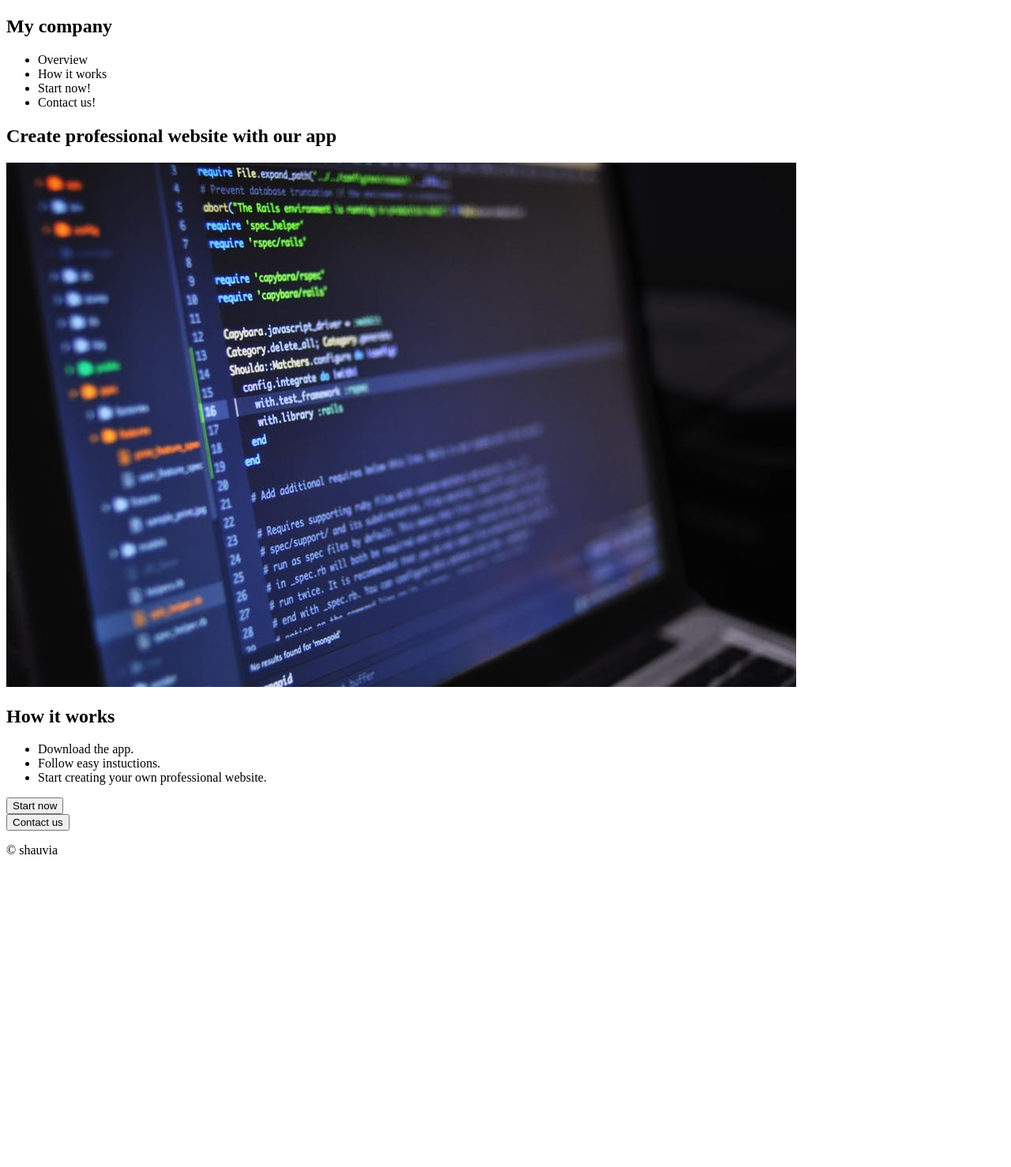
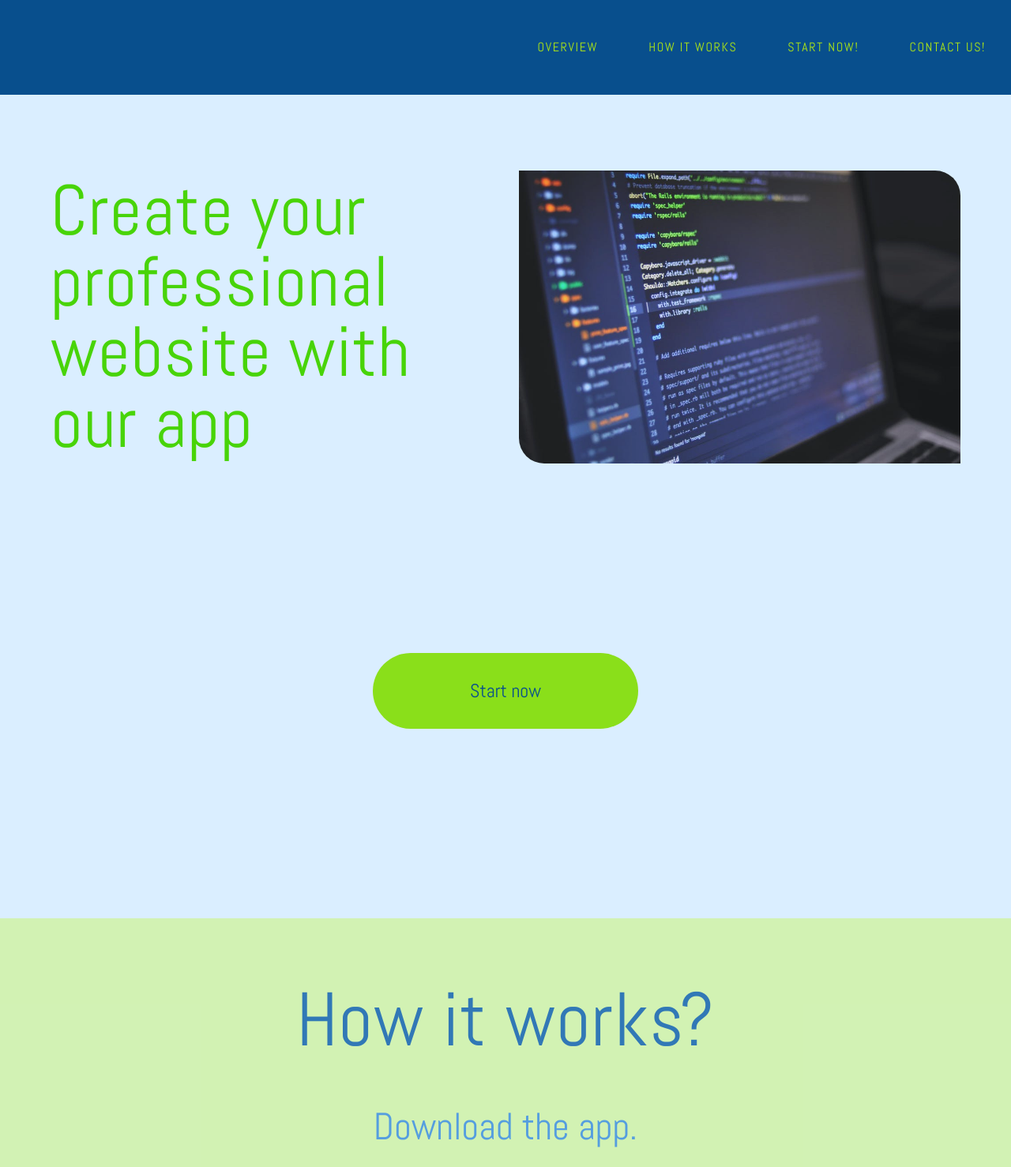
Before and after one commit to shauvia/landing-page, a plain HTML site: page index.html in a window 1280 px wide. Shown: the top 1478 px of the page at 79% size. Before the commit the page ends 1102 px from the top, so only its background shows below. Drawn offline with Linux system fonts and the light colour scheme.

Commit message:
css done, html almost done

```diff
--- /dev/null
+++ b/css/reset.css
@@ -0,0 +1,48 @@
+/* http://meyerweb.com/eric/tools/css/reset/
+   v2.0 | 20110126
+   License: none (public domain)
+*/
+
+html, body, div, span, applet, object, iframe,
+h1, h2, h3, h4, h5, h6, p, blockquote, pre,
+a, abbr, acronym, address, big, cite, code,
+del, dfn, em, img, ins, kbd, q, s, samp,
+small, strike, strong, sub, sup, tt, var,
+b, u, i, center,
+dl, dt, dd, ol, ul, li,
+fieldset, form, label, legend,
+table, caption, tbody, tfoot, thead, tr, th, td,
+article, aside, canvas, details, embed,
+figure, figcaption, footer, header, hgroup,
+menu, nav, output, ruby, section, summary,
+time, mark, audio, video {
+	margin: 0;
+	padding: 0;
+	border: 0;
+	font-size: 100%;
+	font: inherit;
+	vertical-align: baseline;
+}
+/* HTML5 display-role reset for older browsers */
+article, aside, details, figcaption, figure,
+footer, header, hgroup, menu, nav, section {
+	display: block;
+}
+body {
+	line-height: 1;
+}
+ol, ul {
+	list-style: none;
+}
+blockquote, q {
+	quotes: none;
+}
+blockquote:before, blockquote:after,
+q:before, q:after {
+	content: '';
+	content: none;
+}
+table {
+	border-collapse: collapse;
+	border-spacing: 0;
+}
--- a/css/styles.css
+++ b/css/styles.css
@@ -0,0 +1,155 @@
+body {
+  width: auto;
+  background-color: rgb(218, 238, 255);
+  font-family: 'Abel', sans-serif;
+  font-size: 16px;
+}
+
+nav {
+  display: flex;
+  flex-direction: row;
+  background-color: rgb(8, 79, 141);
+  height: 15vh;
+}
+
+nav > ul {
+  width: 100%;
+  display: flex;
+  text-transform: uppercase;
+  color: rgb(174, 230, 20);
+  font-size: 1em;
+  justify-content: flex-end;
+  list-style: none;
+}
+
+nav li {
+  margin: auto 2em auto 2em;
+  letter-spacing: 0.1em;
+}
+
+.overview {
+  display: grid;
+  grid-template-columns: repeat(2, 1fr);
+  grid-template-rows: 1fr;
+  grid-template-areas: 'header picture';
+  column-gap: 3%;
+  width: 90%;
+  margin: 6em auto 0 auto;
+}
+
+.overview :nth-child(1) {
+  grid-area: header;
+}
+
+.overview :nth-child(2) {
+  grid-area: picture;
+}
+
+
+
+.overview > h1 {
+  color: rgb(72, 212, 8);
+  font-size: 7vw;
+  text-align: left;
+  margin: auto 0 auto 0;
+  letter-spacing: 1px;
+  width: 100%;
+}
+
+.overview img {
+  border-bottom-left-radius: 2em;
+  border-top-right-radius: 2em;
+  opacity: 0.9;
+  width: 100%;
+
+  /* box-shadow: 5px 10px 18px rgb(204, 212, 223); */
+}
+
+.start-now {
+  text-align: center;
+  margin-top: 30vh;
+  margin-bottom: 30vh;
+}
+
+.start-now button {
+  background-color: rgb(138, 223, 26);
+  border-radius: 2em;
+  border: none;
+  color: rgb(8, 79, 141);
+  width: 14em;
+  height: 4em;
+  text-align: center;
+  text-decoration: none;
+  font-size: 1.5em;
+  font-family: 'Abel', sans-serif;
+}
+
+.how-it-works {
+  background-color: rgba(208, 243, 162, 0.808);
+}
+
+.how-it-works h1 {
+  color: rgb(49, 120, 182);
+  font-size: 6em;
+  text-align: center;
+  letter-spacing: 1px;
+  padding: 10vh 0 5vh 0;
+}
+
+.how-it-works > p {
+  text-align: center;
+  font-size: 3em;
+  color: rgb(85, 158, 223);
+  line-height: 12vh;
+}
+
+.how-it-works:nth-child(4) {
+  padding-bottom: 5vh;
+}
+
+.contact-us {
+  text-align: center;
+  margin-top: 20vh;
+  margin-bottom: 20vh;
+}
+
+.contact-us button {
+  background-color: rgb(8, 79, 141);
+  border-radius: 2em;
+  border: none;
+  color: rgb(138, 223, 26);
+  width: 14em;
+  height: 4em;
+  text-align: center;
+  text-decoration: none;
+  font-size: 1.5em;
+  font-family: 'Abel', sans-serif;
+}
+
+footer {
+  border-top: 1px solid rgb(138, 223, 26);
+  padding-top: 1em;
+  width: 100%;
+  margin: 0 auto 1em auto;
+  color: rgb(8, 79, 141);
+}
+
+@media (max-width: 600px) {
+  .overview {
+    display: grid;
+    grid-template-columns: 1fr;
+    grid-template-rows: 1fr 1fr;
+    grid-template-areas:
+      'header'
+      'picture';
+    margin-top: 0.1em;
+  }
+
+  .overview > h1 {
+    text-align: center;
+  }
+
+  body {
+    font-size: 12px;
+  }
+}
--- a/index.html
+++ b/index.html
@@ -2,14 +2,15 @@
 <html>
   <head>
       <meta charset="utf-8">
-    <title>Product Landing Page</title>
-    <meta name="viewport"
+      <title>Product Landing Page</title>
+      <meta name="viewport"
       content="width=device-width, initial-scale= 1.0, maximum-scale=5.0">
-    <link rel="stylesheet" href="css/style.css">
+      <link rel="stylesheet" href="css/reset.css">
+      <link rel="stylesheet" href="css/styles.css">
+      <link href="https://fonts.googleapis.com/css?family=Abel&display=swap" rel="stylesheet">
   </head>
   <body>
     <nav>
-      <h1>My company</h1>
       <ul>
         <li>Overview</li>
         <li>How it works</li>
@@ -17,22 +18,20 @@
         <li>Contact us!</li>
       </ul>
     </nav>
-    <section>
-      <h1>Create professional website with our app</h1>
+    <section class='overview'>
+      <h1>Create your professional website with our app</h1>
       <img src="assets/app-tech-comp.jpeg" alt="A computer screenshot with some coding on a screen">
     </section>
-    <section>
-      <h1>How it works</h1>
-      <ul>
-        <li>Download the app.</li>
-        <li>Follow easy instuctions.</li>
-        <li>Start creating your own professional website.</li>
-      </ul>
-    </section>
-    <section>
+    <section class='start-now'>
       <button>Start now</button>
     </section>
-    <section>
+    <section class='how-it-works'>
+      <h1>How it works?</h1>
+      <p>Download the app.</p>
+      <p>Follow easy instuctions.</p>
+      <p>Start creating your own professional website.</p>
+    </section>
+    <section class='contact-us'>
       <button>Contact us</button>
     </section>
     <footer>
```
Also changed, not shown: assets/app.jpeg (deleted), assets/technology.jpeg (deleted).
